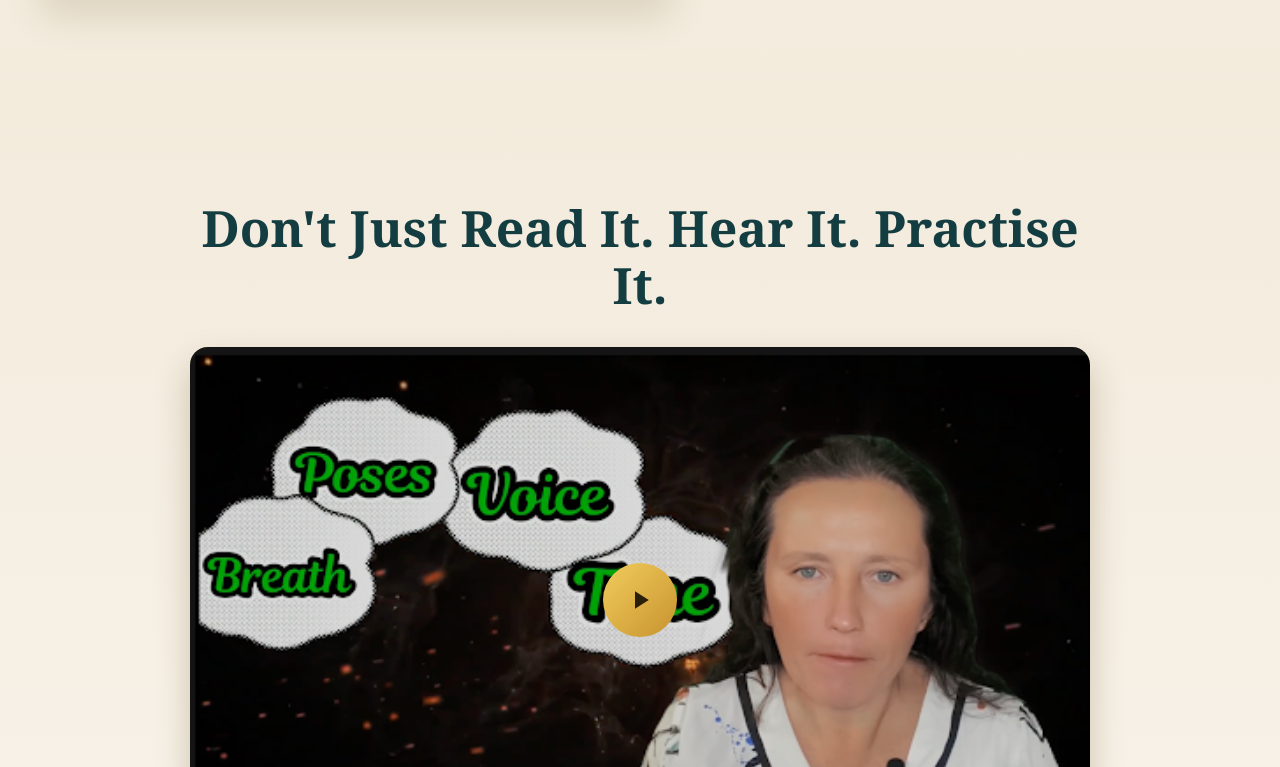
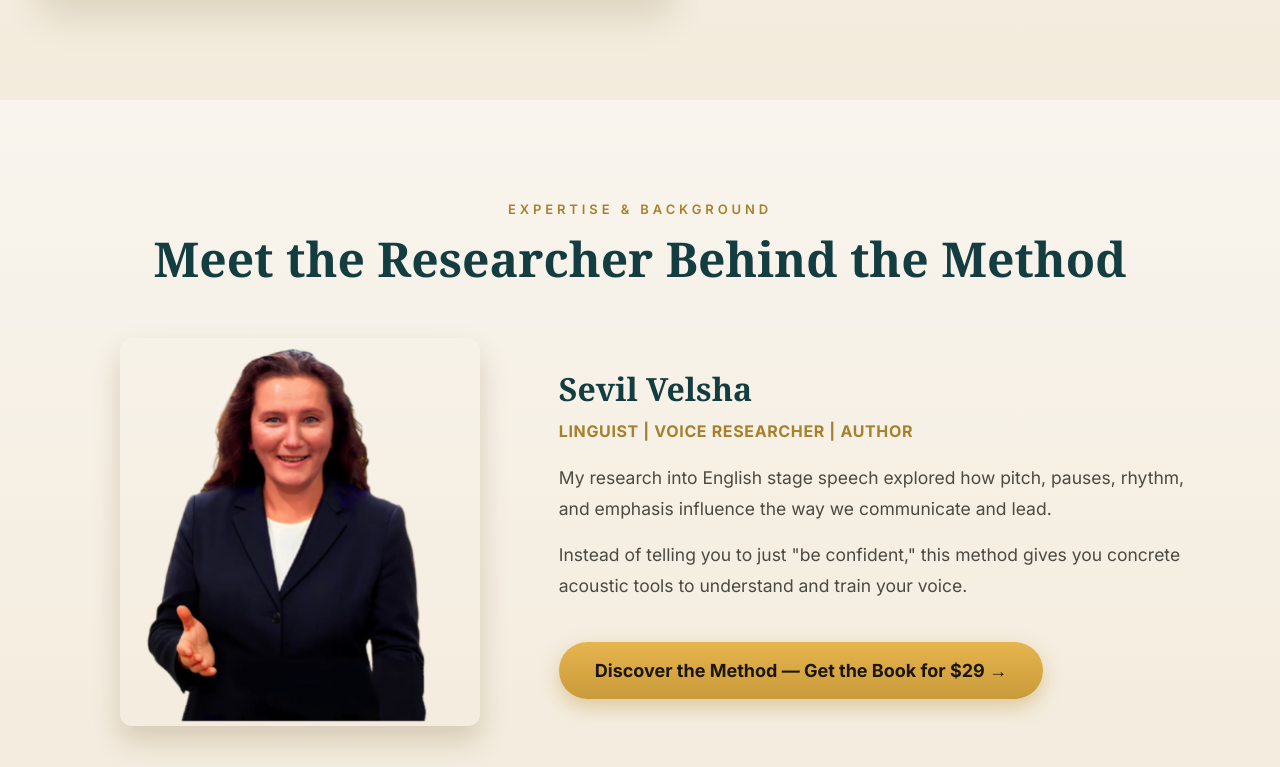
Before and after one commit to mustafahassan065/SevilVelsha, a React (Vite) app: page /voice-control-book in a window 1280 px wide. Shown: the part 1853-2620 px from the top of the page. Built offline with nearby package versions, Linux system fonts and the light colour scheme.

Commit message:
Remove the complete section

```diff
--- a/src/routes/VoiceBookPage.jsx
+++ b/src/routes/VoiceBookPage.jsx
@@ -13,7 +13,7 @@ function VoiceBookPage() {
       <Header />
       <Hero />
       <div id="lookInside"><LookInside /></div>
-      <div id="sameWords"><SameWords /></div>
+
       <div id="science"><ScienceSection /></div>
       <div id="system"><TrainingSystem /></div>
       <div id="getCopy"><FinalCTA /></div>
```
